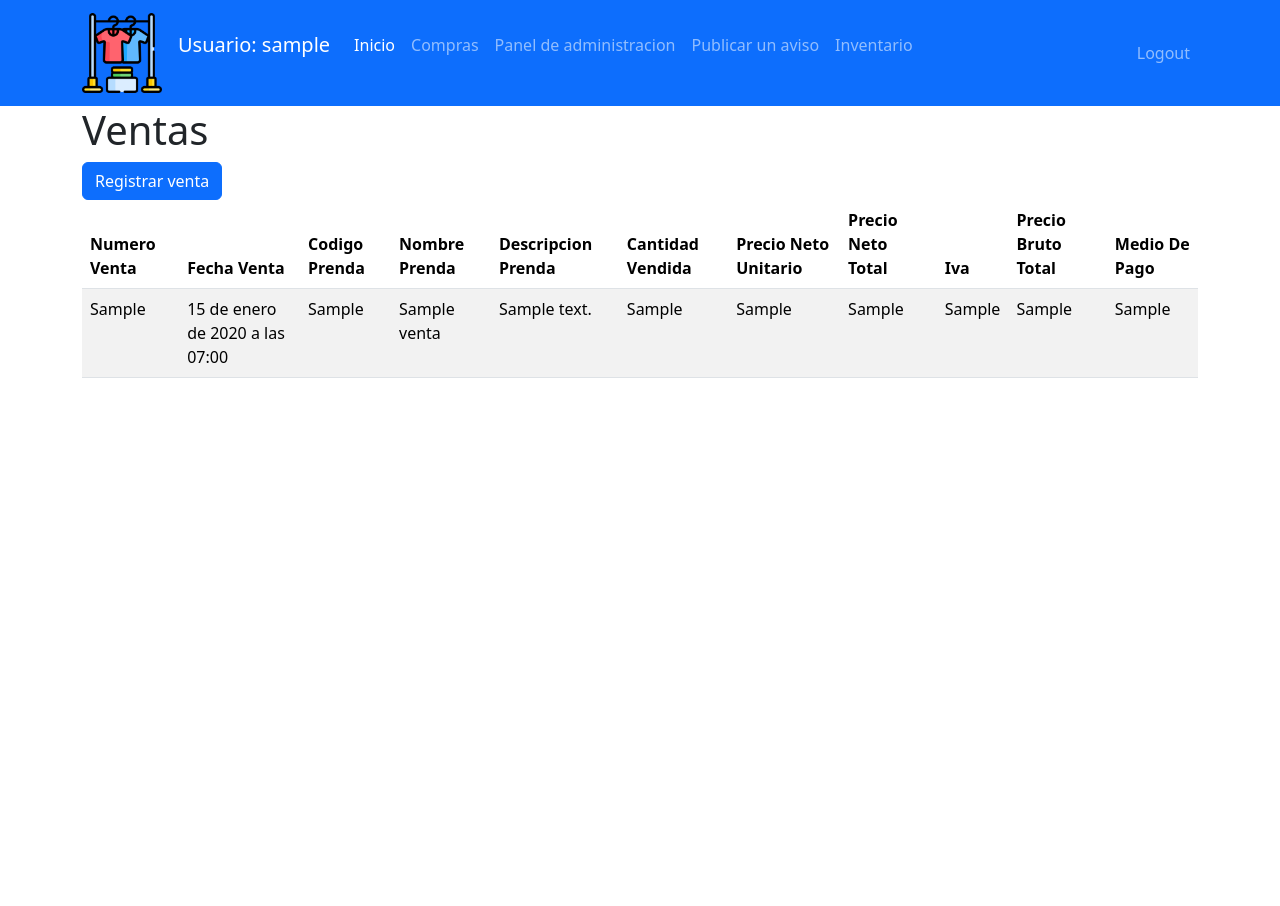
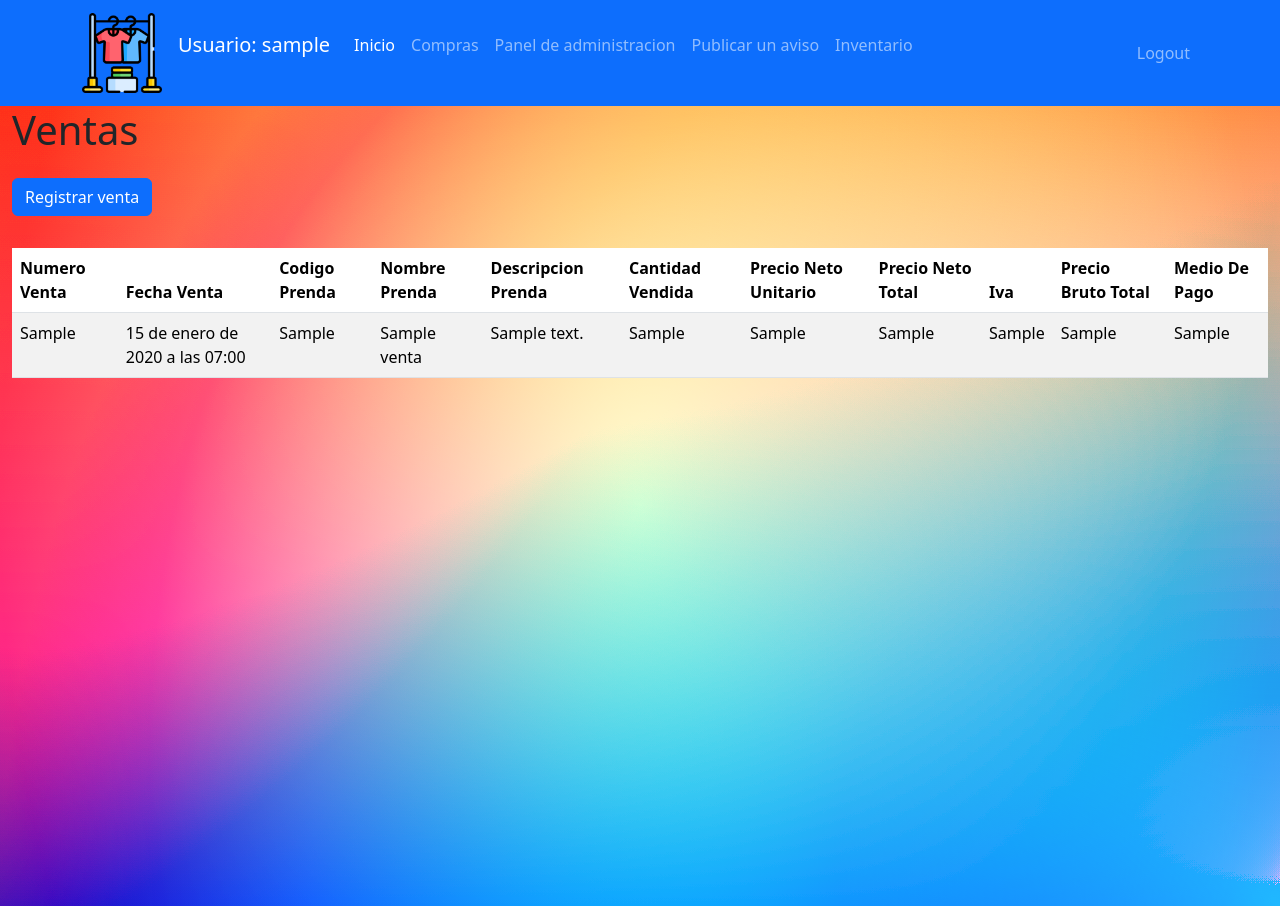
Before and after one commit to CesarOsorioUrra/PymeRopa_django, a Django app: page /ventas/ in a window 1280 px wide. Before the commit the page ends 378 px from the top, so only its background shows below. Run offline with Django 5.2, Linux system fonts and the light colour scheme; a user stored in the database is signed in; tables that the repository leaves empty hold one stand-in row (values such as "Sample post").

Commit message:
septimo commit, cambios visuales, color de fondo, margenes

```diff
--- a/compras/templates/compras/formulario.html
+++ b/compras/templates/compras/formulario.html
@@ -6,7 +6,7 @@
     <div class="col col-md-2 mx-auto">
         {% include 'includes/alertas.html' %}
         <h1>Registrar compra</h1>
-        <form action="{% url 'compras:formulario' %}" method="POST">
+        <form action="{% url 'compras:formulario' %}" method="POST" class="fw-bold">
             {% csrf_token %}
             {{ form | crispy }}
             <button type = "submit" class = "btn btn-primary my-1" name="agregar">Agregar compra a orden de compra</button>
--- a/compras/templates/compras/index.html
+++ b/compras/templates/compras/index.html
@@ -3,7 +3,7 @@
 {% block content %}
 <h1>Compras</h1>
 {% include 'includes/alertas.html' %}
-<a href="{% url 'compras:formulario' %}" class="btn btn-primary">Registrar compra</a>
+<a href="{% url 'compras:formulario' %}" class="btn btn-primary my-3">Registrar compra</a>
 
 {% include 'includes/tablaCompras.html' %}
 {% endblock %}
--- a/core/static/core/css/styles.css
+++ b/core/static/core/css/styles.css
@@ -4,3 +4,21 @@
 .imagen-home{
     width: 500px;
 }
+.gradient-custom {
+    /* fallback for old browsers */
+    background: #ffffff;
+
+    /* Chrome 10-25, Safari 5.1-6 */
+    background: -webkit-linear-gradient(to right, rgba(255,255,255,0.5), rgba(228,246,136,0.5));
+
+    /* W3C, IE 10+/ Edge, Firefox 16+, Chrome 26+, Opera 12+, Safari 7+ */
+    background: linear-gradient(to right, rgba(255,255,255,0.5), rgba(228,246,136,0.5))
+  }
+.gradient-advanced {
+  background: radial-gradient(50% 123.47% at 50% 50%, #00ff94 0%, #72005947 100%),
+    linear-gradient(121.28deg, #669600 0%, #ff0000 100%),
+    linear-gradient(360deg, #0029ff 0%, #8fff00 100%),
+    radial-gradient(100% 164.72% at 100% 100%, #6100ff 0%, #00ff57 100%),
+    radial-gradient(100% 148.07% at 0% 0%, #fff500 0%, #51d500 100%);
+  background-blend-mode: screen, color-dodge, overlay, difference, normal;
+}
--- a/core/templates/includes/tablaCompras.html
+++ b/core/templates/includes/tablaCompras.html
@@ -1,5 +1,5 @@
 
-<table class="table table-striped">
+<table class="table table-striped my-3">
     <thead>
             <tr>
                 <th scope="col">Numero Compra</th>
--- a/core/templates/includes/tablaVentas.html
+++ b/core/templates/includes/tablaVentas.html
@@ -1,4 +1,4 @@
-<table class="table table-striped">
+<table class="table table-striped my-3">
     <thead>
             <tr>
                 <th scope="col">Numero Venta</th>
--- a/core/templates/layouts/base.html
+++ b/core/templates/layouts/base.html
@@ -14,7 +14,7 @@
         {% include 'includes/nav.html' %}
     {% endif %}
 
-    <main class="container">
+    <main class="container-fluid gradient-advanced min-vh-100">
         {% block content %}
         {% endblock %}
     </main>
--- a/ventas/templates/ventas/formulario.html
+++ b/ventas/templates/ventas/formulario.html
@@ -6,7 +6,7 @@
     <div class="col col-md-2 mx-auto">
         {% include 'includes/alertas.html' %}
         <h1>Registrar venta</h1>
-        <form action="{% url 'ventas:formulario' %}" method="POST">
+        <form action="{% url 'ventas:formulario' %}" method="POST" class="fw-bold">
             {% csrf_token %}
             {{ form | crispy }}
             <button type = "submit" class = "btn btn-primary my-1" name="agregar">Agregar venta a orden de venta</button>
--- a/ventas/templates/ventas/index.html
+++ b/ventas/templates/ventas/index.html
@@ -3,7 +3,7 @@
 {% block content %}
 <h1>Ventas</h1>
 {% include 'includes/alertas.html' %}
-<a href="{% url 'ventas:formulario' %}" class="btn btn-primary">Registrar venta</a>
+<a href="{% url 'ventas:formulario' %}" class="btn btn-primary my-3">Registrar venta</a>
 
 {% include 'includes/tablaVentas.html' %}
 {% endblock %}
```
